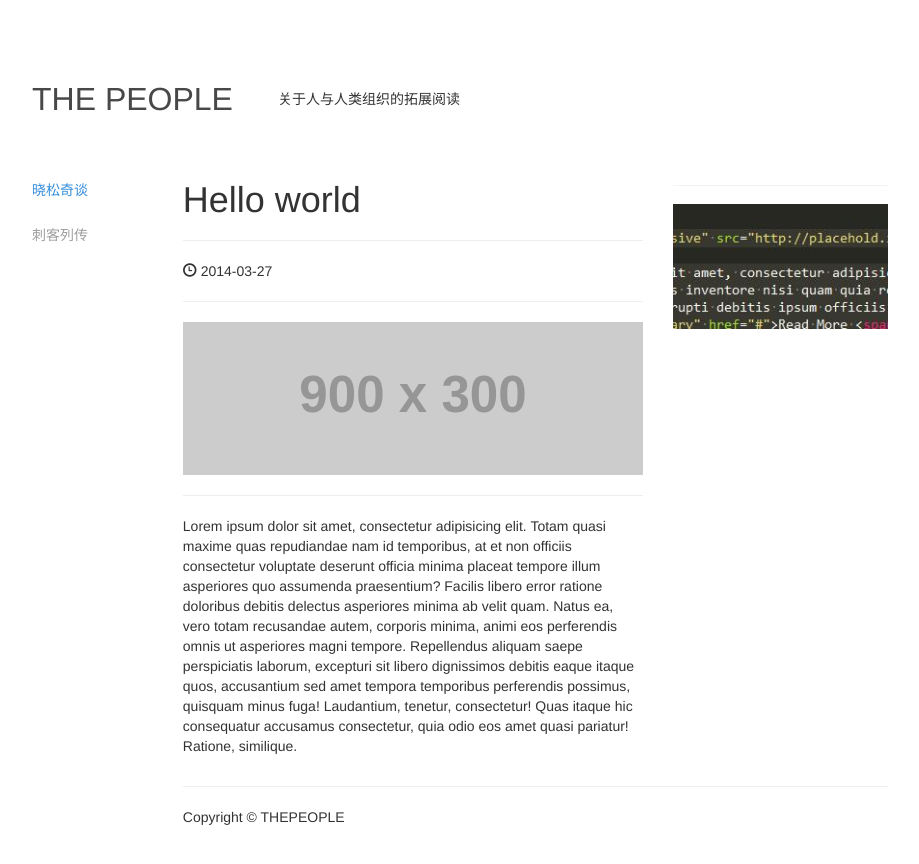
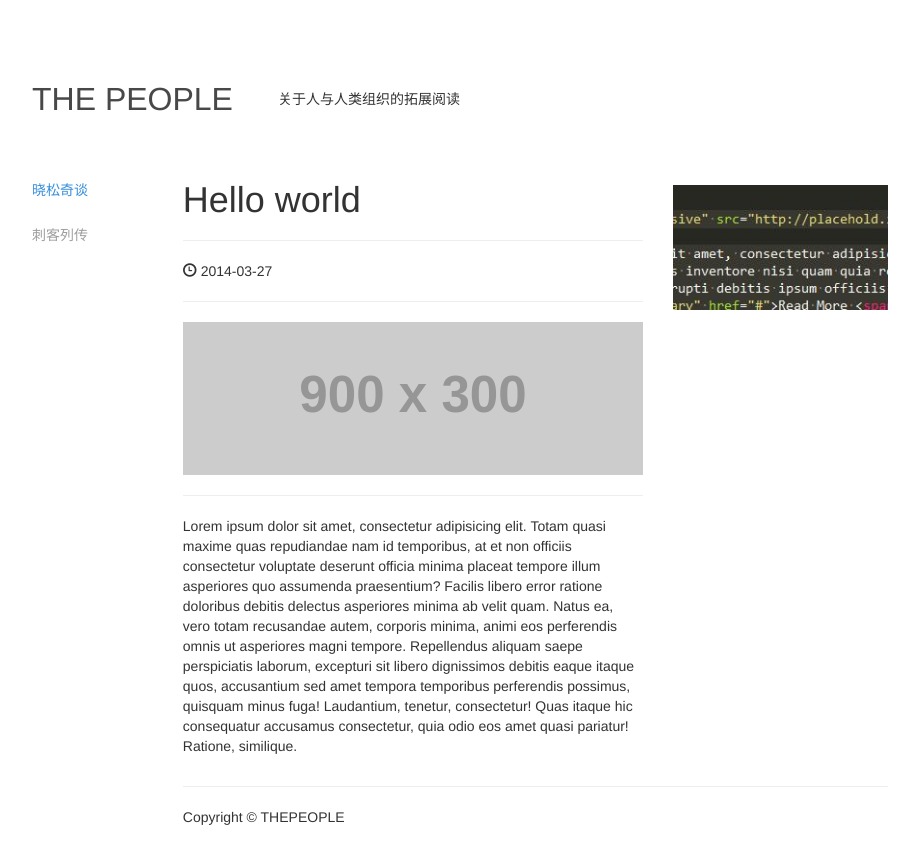
Before and after one commit to andyljj/thepeople, a Jekyll site: the page built from _posts/2015-02-27-hello-world.markdown, in a window 1280 px wide. Shown: the top 864 px of the page, without its empty margins (175-1094 px from the left). Built offline with Jekyll 4.4.1, drawn with Linux system fonts in a browser that asks for light colours; some web fonts are replaced; Markdown is read by kramdown in place of the engine named in the settings; comment, search, counter and statistics services are not loaded.

Commit message:
modify bug

```diff
--- a/_includes/adboard.html
+++ b/_includes/adboard.html
@@ -1,12 +1,12 @@
 
 <!-- Blog Sidebar Widgets Column -->
 <div class="col-md-4" id="adboard">
-	<div class="well">
 	    {% if page.xsqt %}
 	        <img class="img-responsive"  src="{{ "/assets/adimg/xsqt.jpg" | prepend: site.url }}">
 	    {% endif %}
 	    {% if page.cklz %}
 	        <img class="img-responsive"  src="{{ "/assets/adimg/cklz.jpg" | prepend: site.url }}">
 	    {% endif %}
-    </div>
+   <!--  <div class="well">
+    </div> -->
 </div>
```
